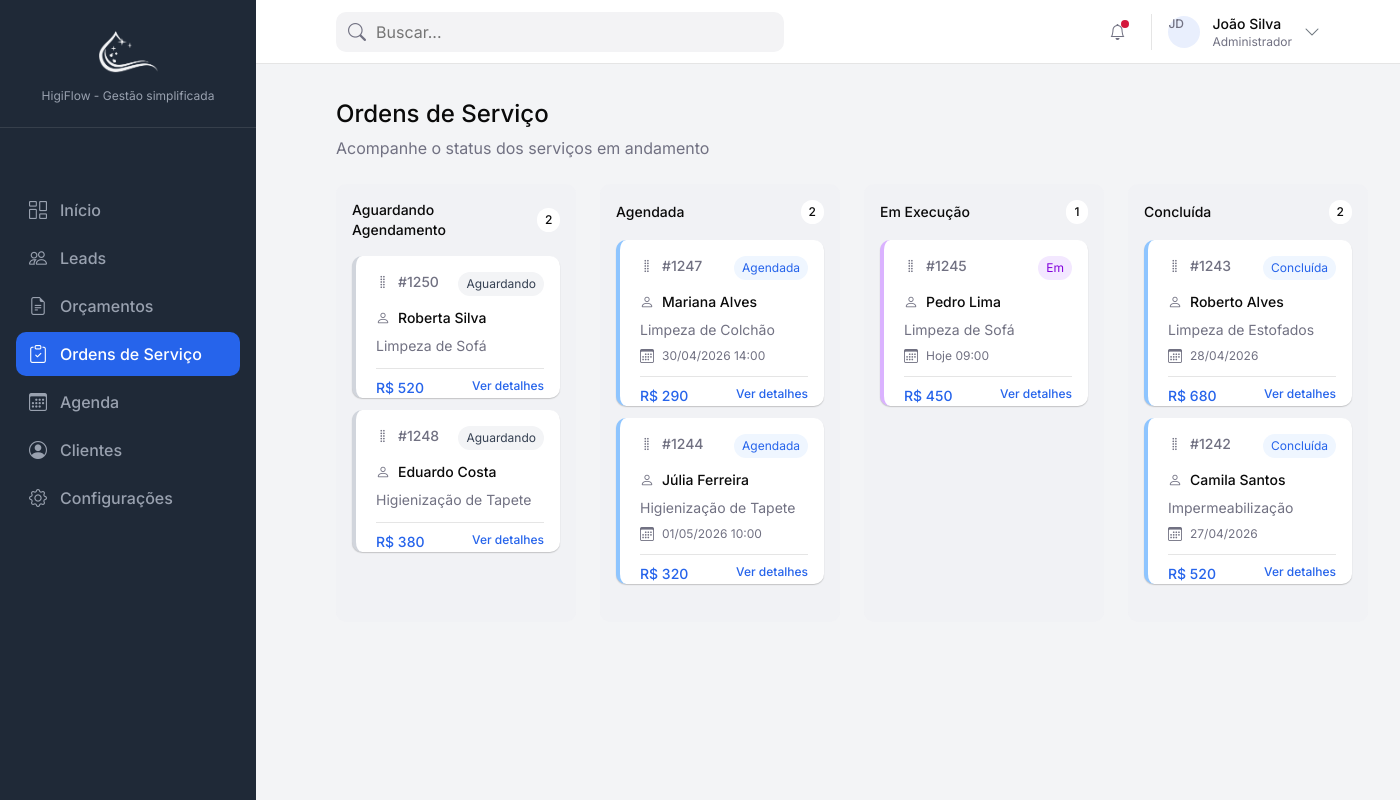
After one commit to pedro-cruzz/ERP-higienizacao, a Django app: page /ordens-servico/ in a window 1400 px wide. The commit adds this page. Run offline with Django 5.2, Linux system fonts and the light colour scheme; data that the repository does not hold is empty; some libraries are stand-ins or nearby versions.

Commit message:
Tela de ordens de serviço implementada. As últimas alterações são referentes a implementação de toda a tela principal de Ordens de serviço.

```diff
--- a/service/static/service/css/dashboard.css
+++ b/service/static/service/css/dashboard.css
@@ -1217,6 +1217,234 @@ body.higiflow-app {
 
 .pagination-button:disabled {
     opacity: 1;
+}
+
+.service-orders-heading {
+    margin-bottom: 24px;
+}
+
+.service-orders-board {
+    display: grid;
+    grid-template-columns: repeat(4, minmax(240px, 1fr));
+    gap: 24px;
+    width: 100%;
+    min-height: 438px;
+}
+
+.service-orders-column {
+    min-width: 0;
+    min-height: 438px;
+    display: flex;
+    flex-direction: column;
+    gap: 16px;
+    border-radius: 10px;
+    padding: 16px;
+    background: rgba(236, 236, 240, 0.3);
+}
+
+.service-orders-column-header {
+    min-height: 24px;
+    display: flex;
+    align-items: center;
+    justify-content: space-between;
+    gap: 12px;
+}
+
+.service-orders-column-header h2 {
+    margin: 0;
+    color: var(--hf-text);
+    font-size: 14px;
+    font-weight: 500;
+    line-height: 20px;
+}
+
+.service-orders-column-header span {
+    min-width: 22px;
+    height: 24px;
+    display: inline-grid;
+    place-items: center;
+    border-radius: 999px;
+    padding: 4px 8px;
+    color: var(--hf-text);
+    background: #fff;
+    font-size: 12px;
+    font-weight: 500;
+    line-height: 16px;
+}
+
+.service-orders-list {
+    display: flex;
+    flex-direction: column;
+    gap: 12px;
+}
+
+.service-order-card {
+    min-width: 0;
+    display: flex;
+    flex-direction: column;
+    gap: 12px;
+    border-left: 4px solid #d1d5dc;
+    border-radius: 10px;
+    padding: 16px 16px 0 20px;
+    background: #fff;
+    box-shadow: 0 1px 1.5px rgba(0, 0, 0, 0.1), 0 1px 1px rgba(0, 0, 0, 0.1);
+}
+
+.service-order-card-agendada,
+.service-order-card-concluida {
+    border-left-color: #8ec5ff;
+}
+
+.service-order-card-execucao {
+    border-left-color: #dab2ff;
+}
+
+.service-order-card-top,
+.service-order-card-footer {
+    display: flex;
+    align-items: flex-start;
+    justify-content: space-between;
+    gap: 12px;
+}
+
+.service-order-number {
+    display: inline-flex;
+    align-items: center;
+    gap: 8px;
+    color: var(--hf-muted);
+    font-size: 14px;
+    font-weight: 500;
+    line-height: 20px;
+    white-space: nowrap;
+}
+
+.service-order-number i {
+    color: var(--hf-muted);
+    font-size: 14px;
+}
+
+.service-order-status {
+    min-height: 24px;
+    display: inline-flex;
+    align-items: center;
+    border-radius: 999px;
+    padding: 4px 8px;
+    background: #f3f4f6;
+    color: #364153;
+    font-size: 12px;
+    font-weight: 400;
+    line-height: 16px;
+    white-space: nowrap;
+}
+
+.service-order-status-agendada,
+.service-order-status-concluida {
+    background: #eff6ff;
+    color: var(--hf-blue);
+}
+
+.service-order-status-execucao {
+    background: #f3e8ff;
+    color: #8200db;
+}
+
+.service-order-card-body {
+    display: flex;
+    flex-direction: column;
+    gap: 8px;
+}
+
+.service-order-client,
+.service-order-service,
+.service-order-date {
+    margin: 0;
+}
+
+.service-order-client {
+    display: flex;
+    align-items: center;
+    gap: 8px;
+    color: var(--hf-text);
+    font-size: 14px;
+    line-height: 20px;
+}
+
+.service-order-client i,
+.service-order-date i {
+    width: 14px;
+    display: inline-grid;
+    place-items: center;
+    color: var(--hf-muted);
+    font-size: 14px;
+}
+
+.service-order-client strong {
+    min-width: 0;
+    overflow: hidden;
+    font-weight: 500;
+    text-overflow: ellipsis;
+    white-space: nowrap;
+}
+
+.service-order-service {
+    overflow: hidden;
+    color: var(--hf-muted);
+    font-size: 14px;
+    line-height: 20px;
+    text-overflow: ellipsis;
+    white-space: nowrap;
+}
+
+.service-order-date {
+    display: flex;
+    align-items: center;
+    gap: 8px;
+    color: var(--hf-muted);
+    font-size: 12px;
+    line-height: 16px;
+}
+
+.service-order-card-footer {
+    min-height: 29px;
+    border-top: 1px solid var(--hf-border);
+    padding-top: 9px;
+}
+
+.service-order-card-footer strong,
+.service-order-card-footer a {
+    color: var(--hf-blue);
+    font-weight: 500;
+}
+
+.service-order-card-footer strong {
+    font-size: 14px;
+    line-height: 20px;
+}
+
+.service-order-card-footer a {
+    font-size: 12px;
+    line-height: 16px;
+    text-align: right;
+    text-decoration: none;
+    white-space: nowrap;
+}
+
+.service-order-card-footer a:hover {
+    text-decoration: underline;
+}
+
+.service-orders-empty {
+    display: grid;
+    min-height: 96px;
+    place-items: center;
+    border: 1px dashed rgba(0, 0, 0, 0.12);
+    border-radius: 10px;
+    padding: 16px;
+    color: var(--hf-muted);
+    background: rgba(255, 255, 255, 0.55);
+    font-size: 13px;
+    line-height: 18px;
+    text-align: center;
 }
 
 .orcamento-detail-grid {
@@ -1594,6 +1822,11 @@ body.service-map-open {
         grid-template-columns: repeat(3, minmax(0, 1fr));
     }
 
+    .service-orders-board {
+        grid-template-columns: repeat(2, minmax(0, 1fr));
+        gap: 16px;
+    }
+
     .recent-grid {
         grid-template-columns: 1fr;
     }
@@ -1695,6 +1928,14 @@ body.service-map-open {
         overflow-x: auto;
     }
 
+    .service-orders-board {
+        grid-template-columns: 1fr;
+    }
+
+    .service-orders-column {
+        min-height: auto;
+    }
+
     .catalog-form {
         grid-template-columns: 1fr;
     }
--- a/service/templates/service/base.html
+++ b/service/templates/service/base.html
@@ -19,7 +19,7 @@
         href="https://cdn.jsdelivr.net/npm/bootstrap-icons@1.11.3/font/bootstrap-icons.min.css"
     >
     {% block extra_head %}{% endblock %}
-    <link rel="stylesheet" href="{% static 'service/css/dashboard.css' %}?v=20260506-orcamentos-1">
+    <link rel="stylesheet" href="{% static 'service/css/dashboard.css' %}?v=20260508-ordens-2">
 </head>
 <body class="higiflow-app">
     <div class="hf-shell">
@@ -42,7 +42,7 @@
                     <i class="bi bi-file-earmark-text"></i>
                     <span>Orçamentos</span>
                 </a>
-                <a href="{% url 'catalogo' %}" class="hf-nav-link{% if request.resolver_match.url_name == 'catalogo' or request.resolver_match.url_name == 'novo_produto' %} active{% endif %}">
+                <a href="{% url 'ordens_servico' %}" class="hf-nav-link{% if request.resolver_match.url_name == 'ordens_servico' %} active{% endif %}">
                     <i class="bi bi-clipboard-check"></i>
                     <span>Ordens de Serviço</span>
                 </a>
--- a/service/templates/service/inicio.html
+++ b/service/templates/service/inicio.html
@@ -88,7 +88,7 @@
         <article class="dashboard-card">
             <header>
                 <h2>Ordens de Serviço Recentes</h2>
-                <a href="{% url 'orcamentos' %}">Ver todas <i class="bi bi-chevron-right"></i></a>
+                <a href="{% url 'ordens_servico' %}">Ver todas <i class="bi bi-chevron-right"></i></a>
             </header>
 
             <div class="recent-list">
--- /dev/null
+++ b/service/templates/service/ordens_servico.html
@@ -0,0 +1,64 @@
+{% extends "service/base.html" %}
+
+{% block title %}Ordens de Serviço | HigiFlow{% endblock %}
+
+{% block content %}
+    <section class="page-heading service-orders-heading">
+        <div>
+            <h1>Ordens de Serviço</h1>
+            <p>Acompanhe o status dos serviços em andamento</p>
+        </div>
+    </section>
+
+    <section class="service-orders-board" aria-label="Ordens de serviço por status">
+        {% for coluna in colunas_ordens %}
+            <article class="service-orders-column" aria-label="{{ coluna.title }}">
+                <header class="service-orders-column-header">
+                    <h2>{{ coluna.title }}</h2>
+                    <span>{{ coluna.cards|length }}</span>
+                </header>
+
+                <div class="service-orders-list">
+                    {% for card in coluna.cards %}
+                        <article class="service-order-card service-order-card-{{ card.status_key }}">
+                            <div class="service-order-card-top">
+                                <span class="service-order-number">
+                                    <i class="bi bi-grip-vertical"></i>
+                                    {{ card.numero }}
+                                </span>
+                                <span class="service-order-status service-order-status-{{ card.status_key }}">
+                                    {{ card.status_label }}
+                                </span>
+                            </div>
+
+                            <div class="service-order-card-body">
+                                <p class="service-order-client">
+                                    <i class="bi bi-person"></i>
+                                    <strong>{{ card.cliente }}</strong>
+                                </p>
+                                <p class="service-order-service">{{ card.servico }}</p>
+                                {% if card.agenda %}
+                                    <p class="service-order-date">
+                                        <i class="bi bi-calendar3"></i>
+                                        <span>{{ card.agenda }}</span>
+                                    </p>
+                                {% endif %}
+                            </div>
+
+                            <footer class="service-order-card-footer">
+                                <strong>{{ card.valor }}</strong>
+                                {% if card.obj %}
+                                    <a href="{% url 'orcamento_detalhe' card.obj.pk %}">Ver detalhes</a>
+                                {% else %}
+                                    <a href="{% url 'orcamentos' %}">Ver detalhes</a>
+                                {% endif %}
+                            </footer>
+                        </article>
+                    {% empty %}
+                        <div class="service-orders-empty">Sem ordens nesta etapa.</div>
+                    {% endfor %}
+                </div>
+            </article>
+        {% endfor %}
+    </section>
+{% endblock %}
--- a/service/urls.py
+++ b/service/urls.py
@@ -18,6 +18,7 @@ from service.views import (
     inicio,
     listar_clientes,
     listar_leads,
+    listar_ordens_servico,
     listar_orcamentos,
     nova_categoria,
     novo_cliente,
@@ -43,6 +44,7 @@ urlpatterns = [
     path("catalogo/<int:pk>/deletar/", deletar_produto, name="deletar_produto"),
     path("catalogo/categorias/nova/", nova_categoria, name="nova_categoria"),
     path("orcamentos/", listar_orcamentos, name="orcamentos"),
+    path("ordens-servico/", listar_ordens_servico, name="ordens_servico"),
     path("orcamentos/novo/", novo_orcamento, name="novo_orcamento"),
     path("orcamentos/cep/<str:cep>/", buscar_endereco_cep, name="buscar_endereco_cep"),
     path("orcamentos/<int:pk>/", detalhe_orcamento, name="orcamento_detalhe"),
--- a/service/views/__init__.py
+++ b/service/views/__init__.py
@@ -20,6 +20,7 @@ from service.views.orcamentos import (
     detalhe_orcamento,
     editar_orcamento,
     gerar_orcamento_pdf,
+    listar_ordens_servico,
     listar_orcamentos,
     novo_orcamento,
     vincular_cliente_orcamento,
@@ -45,6 +46,7 @@ __all__ = [
     "inicio",
     "listar_clientes",
     "listar_leads",
+    "listar_ordens_servico",
     "listar_orcamentos",
     "nova_categoria",
     "novo_cliente",
--- a/service/views/orcamentos.py
+++ b/service/views/orcamentos.py
@@ -145,6 +145,135 @@ def listar_orcamentos(request: HttpRequest) -> HttpResponse:
         "total_recusados": 0,
     }
     return render(request, "service/orcamentos.html", context)
+
+
+def _nome_servico_ordem(orcamento: Orcamento) -> str:
+    itens = list(orcamento.itens.all())
+    if itens:
+        return " + ".join(item.name for item in itens[:2])
+    return orcamento.descricao or "Servico cadastrado"
+
+
+def _dinheiro_ordem(valor: float) -> str:
+    valor_formatado = f"{valor:,.0f}".replace(",", "X").replace(".", ",").replace("X", ".")
+    return f"R$ {valor_formatado}"
+
+
+def _status_ordem(orcamento: Orcamento) -> str:
+    if not orcamento.aprovado:
+        return "agendada" if orcamento.cliente_id or orcamento.email else "aguardando"
+
+    data_atualizacao = timezone.localtime(orcamento.updated_at).date()
+    if data_atualizacao >= timezone.localdate():
+        return "execucao"
+    return "concluida"
+
+
+def _agenda_ordem(orcamento: Orcamento, status: str) -> str:
+    if status == "aguardando":
+        return ""
+
+    data_atualizacao = timezone.localtime(orcamento.updated_at)
+    if status == "execucao" and data_atualizacao.date() == timezone.localdate():
+        return f"Hoje {data_atualizacao:%H:%M}"
+    if status == "concluida":
+        return data_atualizacao.strftime("%d/%m/%Y")
+    return data_atualizacao.strftime("%d/%m/%Y %H:%M")
+
+
+def _colunas_ordens_base() -> list[dict]:
+    return [
+        {
+            "key": "aguardando",
+            "title": "Aguardando Agendamento",
+            "cards": [],
+        },
+        {
+            "key": "agendada",
+            "title": "Agendada",
+            "cards": [],
+        },
+        {
+            "key": "execucao",
+            "title": "Em Execução",
+            "cards": [],
+        },
+        {
+            "key": "concluida",
+            "title": "Concluída",
+            "cards": [],
+        },
+    ]
+
+
+def _colunas_ordens_exemplo() -> list[dict]:
+    colunas = _colunas_ordens_base()
+    exemplos = {
+        "aguardando": [
+            ("#1250", "Aguardando", "Roberta Silva", "Limpeza de Sofá", "", "R$ 520"),
+            ("#1248", "Aguardando", "Eduardo Costa", "Higienização de Tapete", "", "R$ 380"),
+        ],
+        "agendada": [
+            ("#1247", "Agendada", "Mariana Alves", "Limpeza de Colchão", "30/04/2026 14:00", "R$ 290"),
+            ("#1244", "Agendada", "Júlia Ferreira", "Higienização de Tapete", "01/05/2026 10:00", "R$ 320"),
+        ],
+        "execucao": [
+            ("#1245", "Em", "Pedro Lima", "Limpeza de Sofá", "Hoje 09:00", "R$ 450"),
+        ],
+        "concluida": [
+            ("#1243", "Concluída", "Roberto Alves", "Limpeza de Estofados", "28/04/2026", "R$ 680"),
+            ("#1242", "Concluída", "Camila Santos", "Impermeabilização", "27/04/2026", "R$ 520"),
+        ],
+    }
+
+    for coluna in colunas:
+        coluna["cards"] = [
+            {
+                "numero": numero,
+                "status_label": status_label,
+                "cliente": cliente,
+                "servico": servico,
+                "agenda": agenda,
+                "valor": valor,
+                "status_key": coluna["key"],
+                "obj": None,
+            }
+            for numero, status_label, cliente, servico, agenda, valor in exemplos[coluna["key"]]
+        ]
+    return colunas
+
+
+def listar_ordens_servico(request: HttpRequest) -> HttpResponse:
+    orcamentos = list(Orcamento.objects.prefetch_related("itens", "cliente").order_by("-updated_at", "-id")[:12])
+
+    if not orcamentos:
+        colunas = _colunas_ordens_exemplo()
+    else:
+        colunas = _colunas_ordens_base()
+        colunas_por_status = {coluna["key"]: coluna for coluna in colunas}
+        status_labels = {
+            "aguardando": "Aguardando",
+            "agendada": "Agendada",
+            "execucao": "Em",
+            "concluida": "Concluída",
+        }
+
+        for orcamento in orcamentos:
+            status_key = _status_ordem(orcamento)
+            colunas_por_status[status_key]["cards"].append(
+                {
+                    "numero": f"#{orcamento.pk}",
+                    "status_label": status_labels[status_key],
+                    "cliente": orcamento.name,
+                    "servico": _nome_servico_ordem(orcamento),
+                    "agenda": _agenda_ordem(orcamento, status_key),
+                    "valor": _dinheiro_ordem(orcamento.valor),
+                    "status_key": status_key,
+                    "obj": orcamento,
+                }
+            )
+
+    return render(request, "service/ordens_servico.html", {"colunas_ordens": colunas})
 
 
 def novo_orcamento(request: HttpRequest) -> HttpResponse:
```
Also changed, not shown: service/tests.py (+16 -0 lines).
